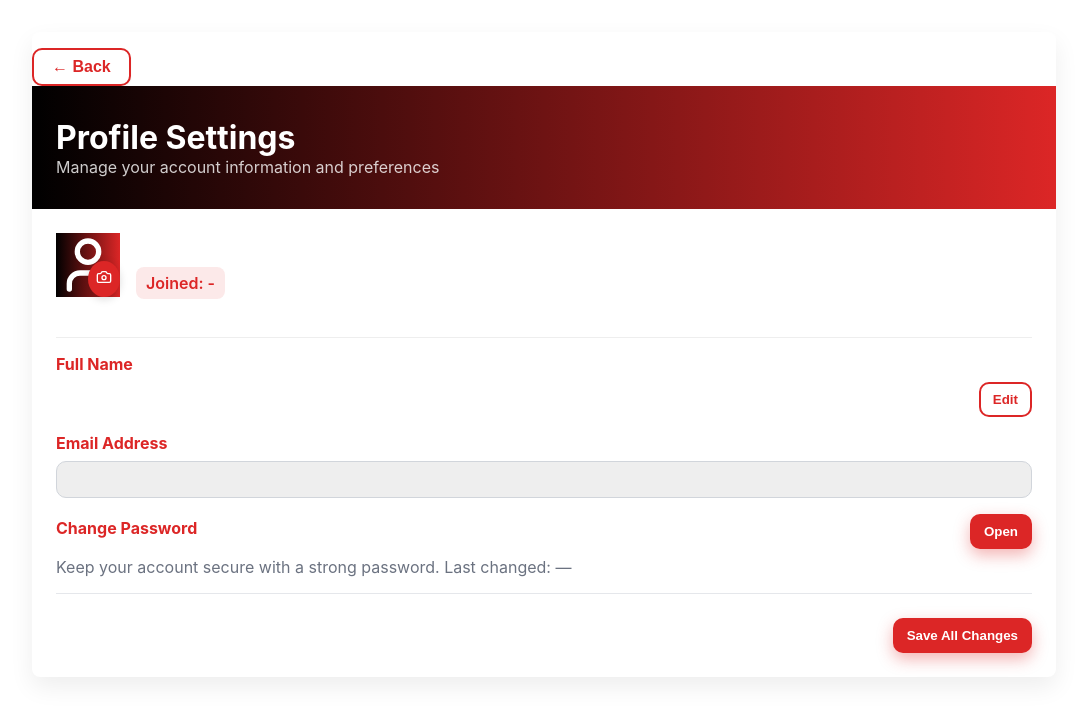
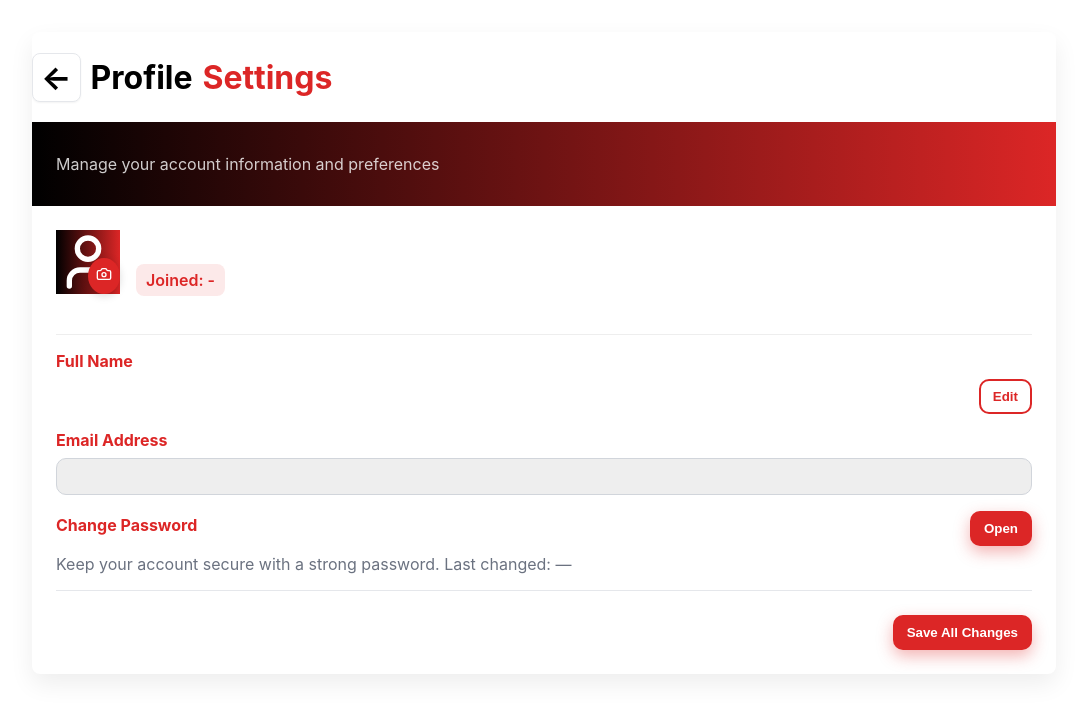
Before and after one commit to nargizhn/PrimeHubApp, a React (Create React App) app in the folder frontend/: page /profile in a window 1280 px wide. Shown: the top 718 px of the page, without its empty margins (96-1183 px from the left). Built offline with nearby package versions, Linux system fonts and the light colour scheme; no server answers; the database is empty; sample sign-in values are in the browser's storage.

Commit message:
back button design is consistent now

```diff
--- a/frontend/src/components/Profile.js
+++ b/frontend/src/components/Profile.js
@@ -1,5 +1,5 @@
 import React, { useEffect, useState } from 'react';
-import { useNavigate } from 'react-router-dom';
+import { useNavigate, Link } from 'react-router-dom';
 import { Camera, Eye, EyeOff, User } from 'lucide-react';
 import {
   getAuth,
@@ -263,29 +263,37 @@ export default function UserProfilePage({ email }) {
     <div style={styles.container}>
       <div style={styles.wrapper}>
         <div style={styles.card}>
-          {/* Back Button */}
-          <button
-            onClick={() => navigate('/dashboard')}
-            style={{
-              margin: '16px 0 0 0',
-              background: '#fff',
-              color: '#dc2626',
-              border: '2px solid #dc2626',
-              borderRadius: 10,
-              padding: '8px 18px',
-              fontWeight: 700,
-              cursor: 'pointer',
-              fontSize: 16,
-              boxShadow: '0 1px 2px rgba(0,0,0,0.05)',
-              alignSelf: 'flex-start',
-              display: 'inline-block',
-            }}
-            aria-label="Back to Dashboard"
-          >
-            &larr; Back
-          </button>
+          <h1 style={{
+            marginBottom: 20,
+            color: "#000",
+            fontSize: "2rem",
+            fontWeight: "bold",
+            display: "flex",
+            alignItems: "center",
+            gap: 10,
+          }}>
+            <Link
+              to="/dashboard"
+              style={{
+                textDecoration: "none",
+                cursor: "pointer",
+                userSelect: "none",
+                padding: "4px 8px",
+                borderRadius: 8,
+                border: "1px solid #e5e7eb",
+                background: "#fff",
+                boxShadow: "0 1px 2px rgba(0,0,0,0.05)",
+                color: "inherit",
+              }}
+              title="Back to Dashboard"
+              aria-label="Back to Dashboard"
+              role="button"
+            >
+              &larr;
+            </Link>
+            Profile <span style={{ color: "#dc2626" }}>Settings</span>
+          </h1>
           <div style={styles.header}>
-            <h1 style={styles.headerTitle}>Profile Settings</h1>
             <p style={styles.headerSubtitle}>Manage your account information and preferences</p>
           </div>
           <div style={styles.content}>
```
